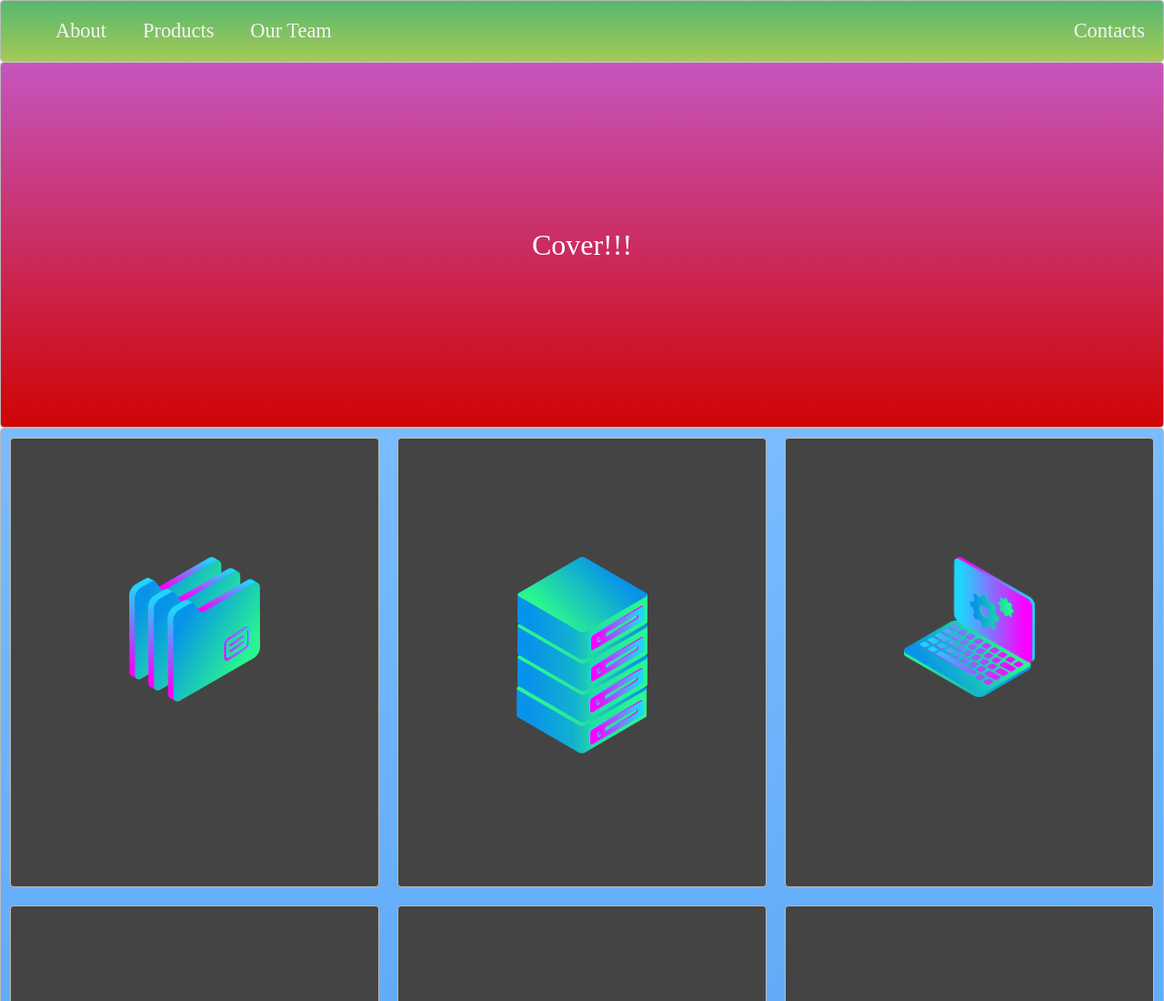
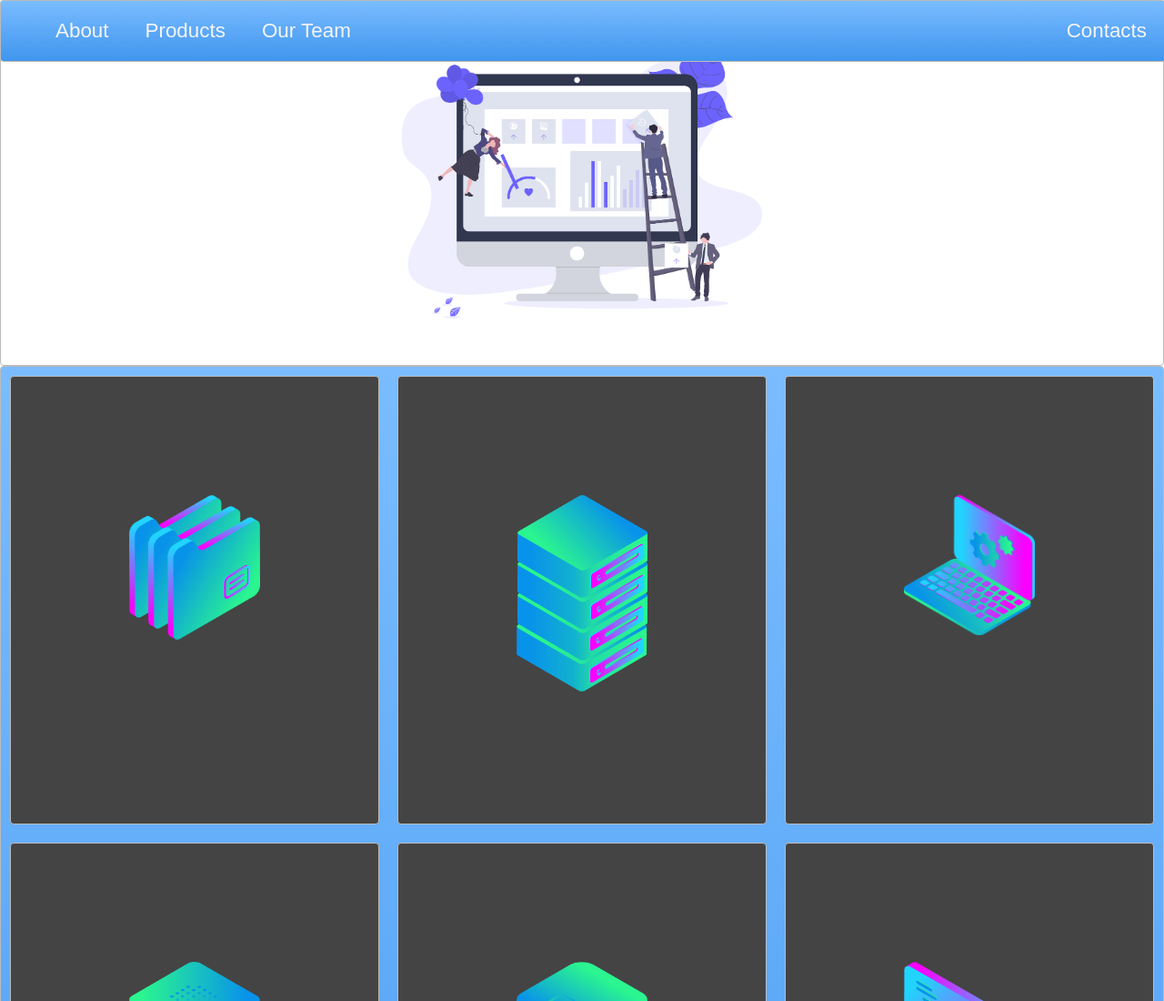
Before and after one commit to OctavioLa/layout_page_grid, a plain HTML site: page index.html in a window 1280 px wide. Shown: the top 1100 px of the page at 91% size. Drawn offline with Linux system fonts and the light colour scheme.

Commit message:
final version

```diff
--- a/index.html
+++ b/index.html
@@ -5,7 +5,7 @@
   <link rel="stylesheet" type="text/css" href="./style.css">
 </head>
 <body>
-    <nav class="zone green">
+    <nav class="zone blue sticky">
       <ul class="main-nav">
         <li><a href="">About</a></li>
         <li><a href="">Products</a></li>
@@ -13,7 +13,7 @@
         <li class="push"><a href="">Contacts</a></li>
       </ul>
     </nav>
-    <div class="container zone red">Cover!!!</div>
+    <div class="container zone"><img class="cover"  src="./img/undraw.png" alt=""></div>
     <div class="zone blue grid-wrapper">
       <!-- div*8.box.zone>img -->
       <div class="box zone"><img src="./img/files_2.png" alt=""></div>
--- a/style.css
+++ b/style.css
@@ -1,5 +1,6 @@
 body{
     margin: auto 0px;
+    font-family: Arial, Helvetica, sans-serif;
 }
 
 .zone {
@@ -21,7 +22,19 @@ body{
     box-shadow:rgba(0,0,0,0.8) 0px 5px 15px, inset rgba(0,0,0,0.15) 0px -10px 20px;
 }
 
+.box:hover {
+    -webkit-transform:rotate(-7deg);
+    -moz-transform:rotate(-7deg);
+    -o-transform:rotate(-7deg);
+    transform:rotate(-7deg);
+}
+
 /* NAV */
+.sticky{
+    position: fixed;
+    top: 0;
+    width: 100%;
+}
 
 .main-nav{
     display: flex;
@@ -55,6 +68,10 @@ a{
     align-items: center;
     justify-content: center;
     height: 50vh; /* vh: Viewport High for making responsive */
+}
+
+.cover{
+    width: 30rem;
 }
 
 
```
Also changed, not shown: img/undraw_medical_research_qg4d.png (added).
